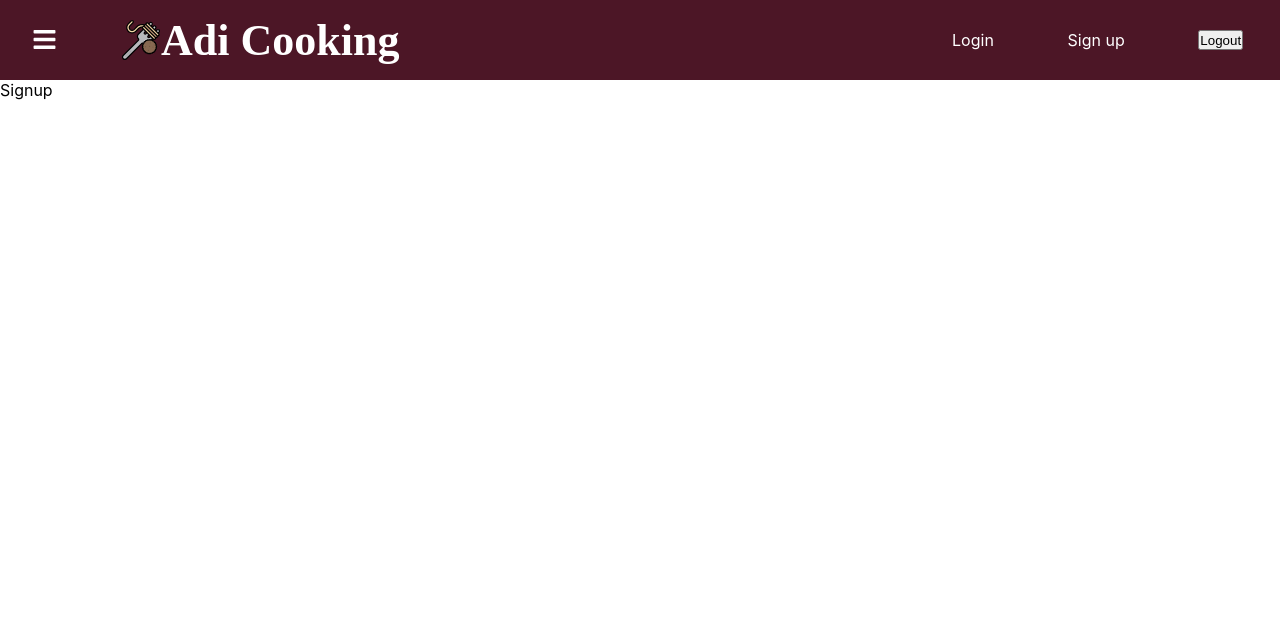
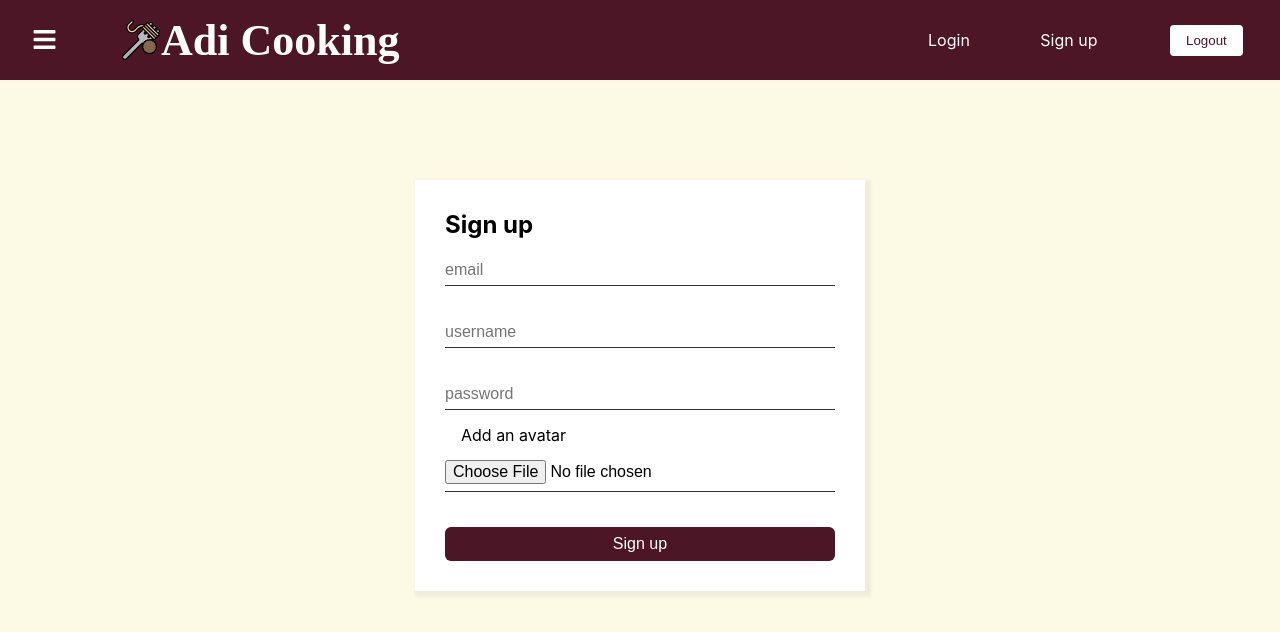
Before and after one commit to Gawc1uuu/adi-recipes-2, a React (Create React App) app: page /signup in a window 1280 px wide. Shown: the top 632 px of the page. Built offline with nearby package versions, Linux system fonts and the light colour scheme.

Commit message:
setting up login and sign up page

```diff
--- a/src/components/Navbar.css
+++ b/src/components/Navbar.css
@@ -81,6 +81,7 @@ span {
   display: flex;
   flex-grow: 0.3;
   justify-content: space-around;
+  align-items: center;
 }
 .auth-link {
   text-decoration: none;
@@ -89,3 +90,25 @@ span {
 .auth-link:hover {
   text-decoration: underline;
 }
+.auth-button {
+  padding: 8px 16px;
+  color: #4c1626;
+  background-color: white;
+  border: 2px solid #4c1626;
+  border-radius: 6px;
+}
+.auth-button:hover {
+  background-color: rgb(203, 203, 203);
+  cursor: pointer;
+}
+.user {
+  list-style: none;
+  display: flex;
+  justify-content: center;
+  align-items: center;
+  height: 100px;
+  border-bottom: 1px solid white;
+  border-top: 1px solid white;
+  color: white;
+  margin: 0;
+}
--- a/src/components/Navbar.js
+++ b/src/components/Navbar.js
@@ -43,6 +43,10 @@ const Navbar = () => {
                 <AiIcons.AiOutlineClose />
               </Link>
             </li>
+            <li className="user">
+              <img />
+              Hey, user!
+            </li>
             {Sidebar.map((item, index) => {
               return (
                 <li key={index} className={item.cName}>
--- a/src/index.css
+++ b/src/index.css
@@ -1,13 +1,35 @@
 body {
+  background-color: #fcf9e5;
   margin: 0;
-  font-family: -apple-system, BlinkMacSystemFont, 'Segoe UI', 'Roboto', 'Oxygen',
-    'Ubuntu', 'Cantarell', 'Fira Sans', 'Droid Sans', 'Helvetica Neue',
+  font-family: -apple-system, BlinkMacSystemFont, "Segoe UI", "Roboto", "Oxygen",
+    "Ubuntu", "Cantarell", "Fira Sans", "Droid Sans", "Helvetica Neue",
     sans-serif;
   -webkit-font-smoothing: antialiased;
   -moz-osx-font-smoothing: grayscale;
 }
 
 code {
-  font-family: source-code-pro, Menlo, Monaco, Consolas, 'Courier New',
+  font-family: source-code-pro, Menlo, Monaco, Consolas, "Courier New",
     monospace;
 }
+ul,
+li,
+p,
+h1,
+h2,
+h3,
+h4 {
+  margin: 0;
+  padding: 0;
+}
+ul {
+  list-style-type: none;
+}
+.error {
+  color: red;
+  background: pink;
+  border: 1px solid red;
+  border-radius: 4px;
+  padding: 8px;
+  margin: 10px 0;
+}
--- a/src/pages/login/Login.js
+++ b/src/pages/login/Login.js
@@ -1,8 +1,24 @@
-import "./Login.css";
-import React from "react";
+import { useState } from "react";
+//styles
 
 const Login = () => {
-  return <div>Login</div>;
+  const [email, setEmail] = useState("");
+  const [password, setPassword] = useState("");
+
+  return (
+    <div className="auth-container">
+      <h2 className="auth-header">Login</h2>
+      <form>
+        <label>
+          <input type="email" placeholder="email" />
+        </label>
+        <label>
+          <input type="password" placeholder="password" />
+        </label>
+        <button className="signup-button">Login</button>
+      </form>
+    </div>
+  );
 };
 
 export default Login;
--- /dev/null
+++ b/src/pages/signup/Signup.css
@@ -0,0 +1,42 @@
+.auth-container {
+  max-width: 450px;
+  height: auto;
+  background-color: white;
+  box-shadow: 3px 3px 3px 3px rgba(0, 0, 0, 0.05);
+  margin-right: auto;
+  margin-left: auto;
+  margin-top: 100px;
+  padding: 30px;
+  display: flex;
+  flex-direction: column;
+  justify-content: space-between;
+}
+label {
+  display: block;
+}
+input {
+  width: 100%;
+  font-size: 1rem;
+  margin: 15px 0;
+  height: 2rem;
+  outline: none;
+  border: none;
+  border-bottom: 1px solid #333;
+}
+input:focus {
+  border-bottom: 2px solid black;
+}
+.signup-button {
+  width: 100%;
+  padding: 8px 16px;
+  font-size: 1rem;
+  color: white;
+  background-color: #4c1626;
+  border: none;
+  border-radius: 6px;
+  margin-top: 20px;
+}
+.signup-button:hover {
+  background-color: #330e1a;
+  cursor: pointer;
+}
--- a/src/pages/signup/Signup.js
+++ b/src/pages/signup/Signup.js
@@ -1,7 +1,75 @@
-import React from "react";
+import { useState } from "react";
+//styles
+import "./Signup.css";
 
 const Signup = () => {
-  return <div>Signup</div>;
+  const [email, setEmail] = useState("");
+  const [username, setUserName] = useState("");
+  const [password, setPassword] = useState("");
+  const [avatar, setAvatar] = useState(null);
+  const [avatarError, setAvatarError] = useState(null);
+
+  const handleFileChange = (e) => {
+    setAvatar(null);
+    let selected = e.target.files[0];
+    if (!selected) {
+      setAvatarError("Please select a file");
+      return;
+    }
+    if (!selected.type.includes("image")) {
+      setAvatarError("Selected file must be an image");
+      return;
+    }
+    if (selected.size > 100000) {
+      setAvatarError("Size must be less than 100kb");
+      return;
+    }
+    setAvatarError(null);
+    setAvatar(selected);
+  };
+
+  const handleSubmit = (e) => {
+    e.preventDefault();
+    console.log(email, username, password, avatar);
+  };
+
+  return (
+    <div className="auth-container">
+      <h2>Sign up</h2>
+      <form onSubmit={handleSubmit}>
+        <label>
+          <input
+            required
+            type="email"
+            placeholder="email"
+            onChange={(e) => setEmail(e.target.value)}
+          />
+        </label>
+        <label>
+          <input
+            required
+            type="text"
+            placeholder="username"
+            onChange={(e) => setUserName(e.target.value)}
+          />
+        </label>
+        <label>
+          <input
+            required
+            type="password"
+            placeholder="password"
+            onChange={(e) => setPassword(e.target.value)}
+          />
+        </label>
+        <label>
+          <span>Add an avatar</span>
+          <input required type="file" onChange={handleFileChange} />
+        </label>
+        <button className="signup-button">Sign up</button>
+        {avatarError && <p className="error">{avatarError}</p>}
+      </form>
+    </div>
+  );
 };
 
 export default Signup;
```
